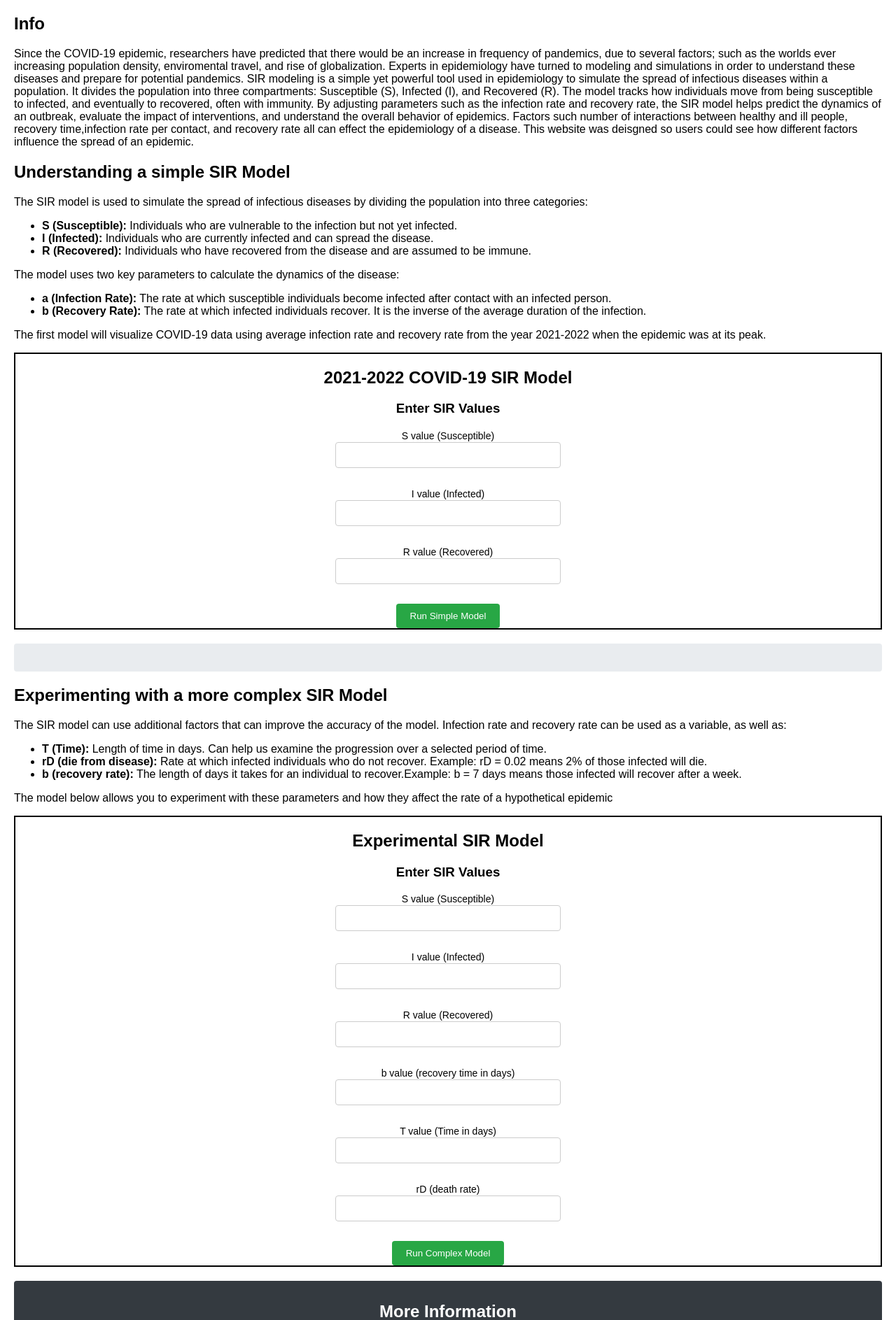
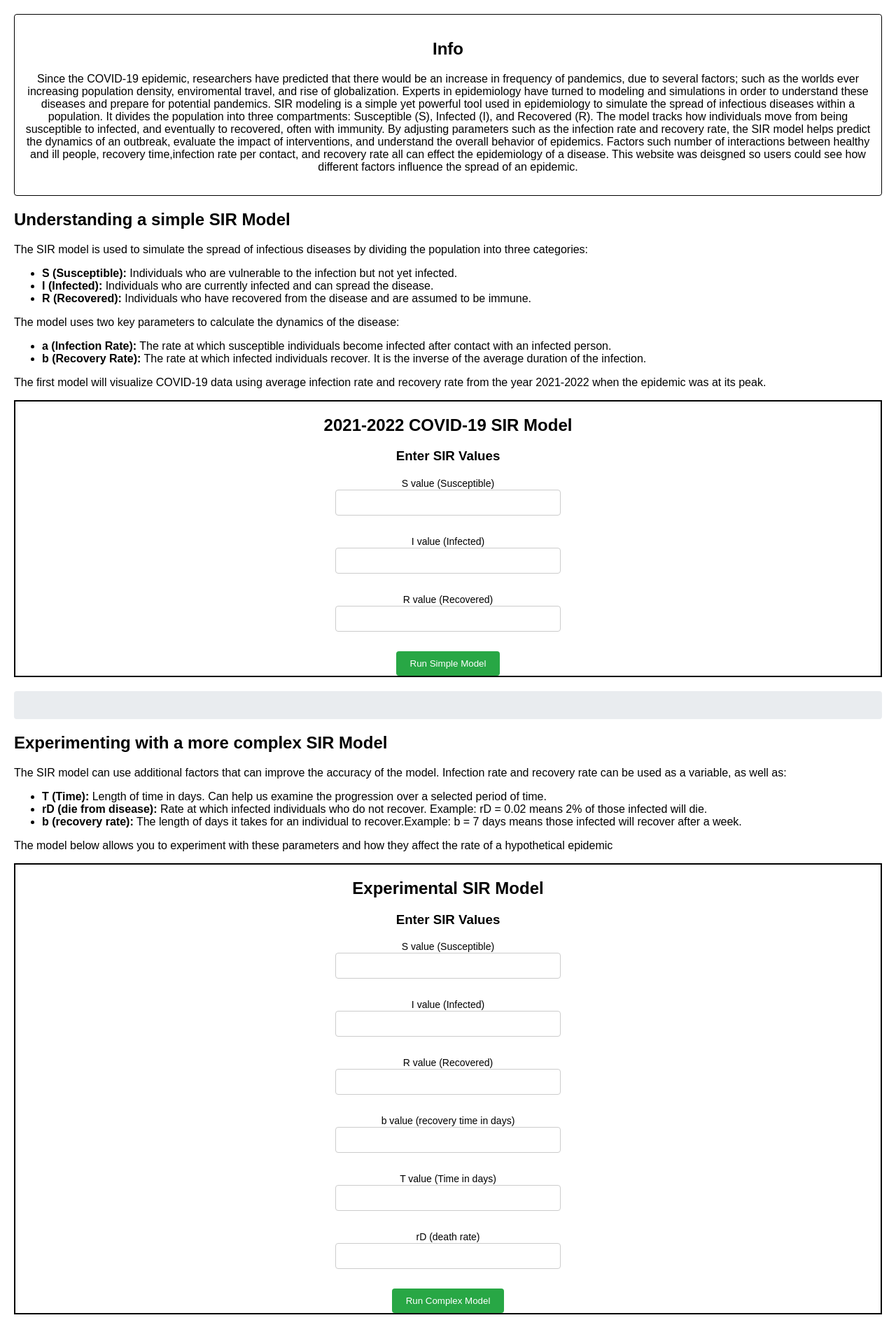
Before and after one commit to matthewmartin117/SIRMODEL, a Flask app: page / in a window 1280 px wide. Shown: the part 120-2007 px from the top of the page at 70% size. Run offline with Flask 3, Linux system fonts and the light colour scheme.

Commit message:
requirements fix

```diff
--- a/app/static/styles.css
+++ b/app/static/styles.css
@@ -16,12 +16,13 @@ body {
 }
 
 /* Info section styling */
-.info {
+.Info {
   background-color:   #ffffff;
   padding: 15px;
   border-radius: 4px;
   margin-bottom: 20px;
   text-align: center; /* Center-aligns the text */
+  border: solid 1px;
 }
 
 /* Input form styling */
--- a/app/templates/model.html
+++ b/app/templates/model.html
@@ -63,7 +63,6 @@
 
 <!--INFO 2 non fixed: here the user can experiment with more inputs for a random disease  -->
 <!-- a b S I R time in days, steps, death rate -->
- <div class="Info">
   <div class="Variables">
     <h2>Experimenting with a more complex SIR Model</h2>
     <p>The SIR model can use additional factors that can improve the accuracy of the model.
@@ -74,7 +73,6 @@
         <li><strong>b (recovery rate):</strong> The length of days it takes for an individual to recover.Example: b = 7 days means those infected will recover after a week.</li>
     </ul>
     <p>The model below allows you to experiment with these parameters and how they affect the rate of a hypothetical epidemic</p>
-  </div>
   </div>
 <!-- Form2: accepts just SIR vals and uses more complexity-->
  <!-- a b S I R time in days, steps, death rate -->
--- a/requirements.txt
+++ b/requirements.txt
@@ -1,5 +1 @@
-numpy
-math
-matplotlib.
-scipy
-flask
+Flask
```
